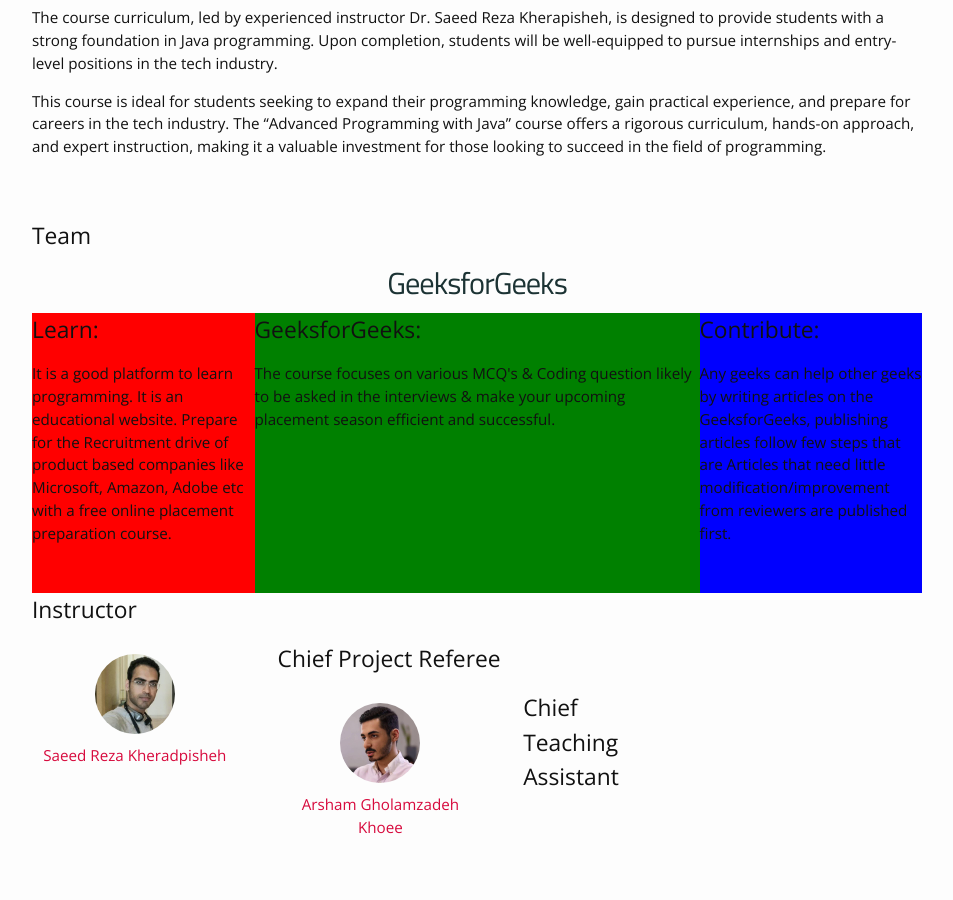
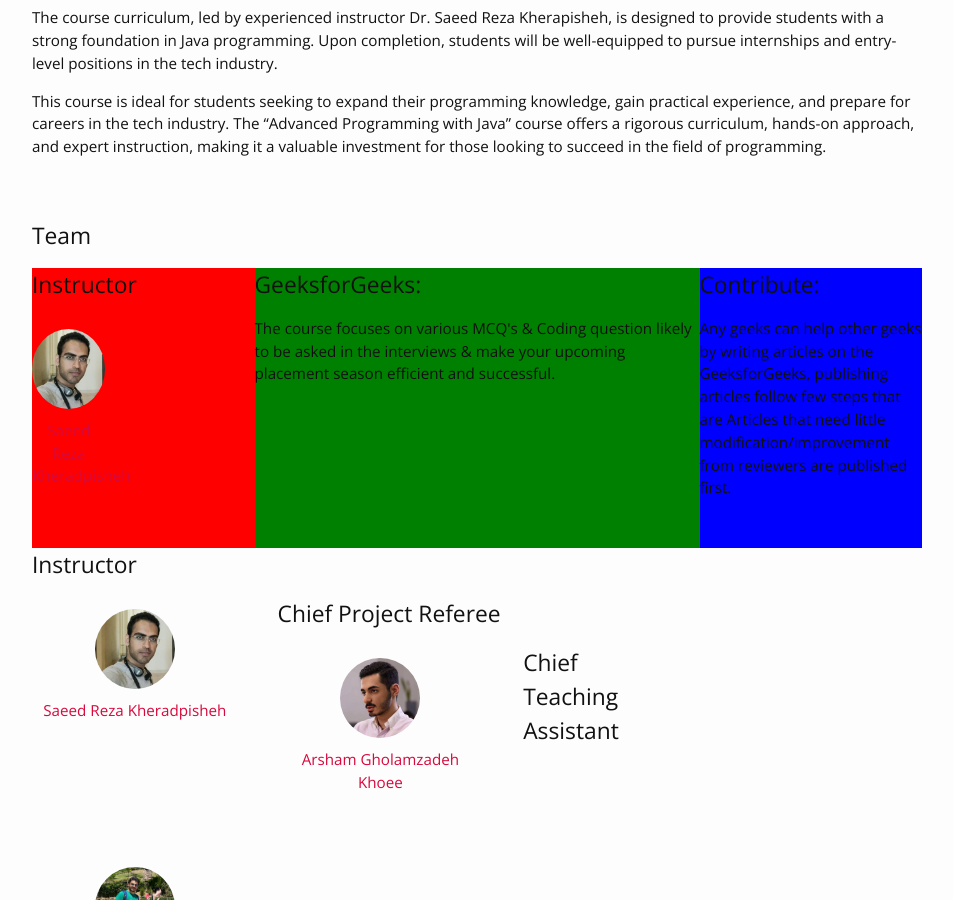
Before and after one commit to MobinNesari81/CS-AP, a Jekyll site: the page built from index.md, in a window 1280 px wide and 900 px high, scrolled down 723 px. Shown: the whole window, without its empty margins (163-1116 px from the left). Built offline with Jekyll 4.4.1, drawn with Linux system fonts in a browser that asks for light colours; nearby versions of some CDN libraries.

Commit message:
Fixing intructor image in team section

```diff
--- a/_layouts/home.html
+++ b/_layouts/home.html
@@ -28,16 +28,21 @@ layout: default
     <h2>Team</h2>
 
     <div id = "boxes">
-        <h1>GeeksforGeeks</h1>
 
         <div id = "leftbox">
-            <h2>Learn:</h2>
-            It is a good platform to learn programming.
-            It is an educational website. Prepare for
-            the Recruitment drive  of product based
-            companies like Microsoft, Amazon, Adobe
-            etc with a free online placement preparation
-            course.
+            <div class="profile-pic-gallary">
+                <h2>Instructor</h2>
+                {% for ins in site.data.people.instructor %}
+                <div class="image--cover-container">
+                    <img src="{{ins.profile_pic | prepend: site.baseurl }}" class="image--cover">
+                    {% if ins.webpage %}
+                    <p><a href="{{ ins.webpage }}">{{ins.name}}</a></p>
+                    {% else %}
+                    <p>{{ins.name}}</p>
+                    {% endif %}
+                </div>
+                {% endfor %}
+            </div>
         </div>
 
         <div id = "middlebox">
```
